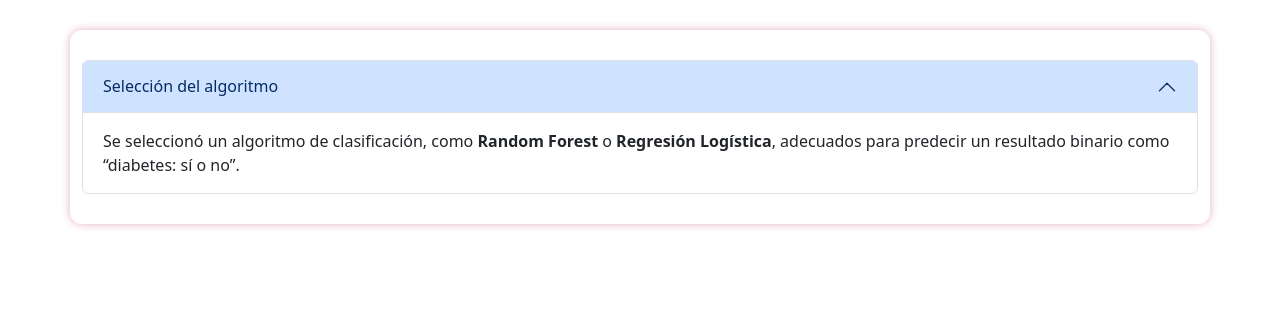
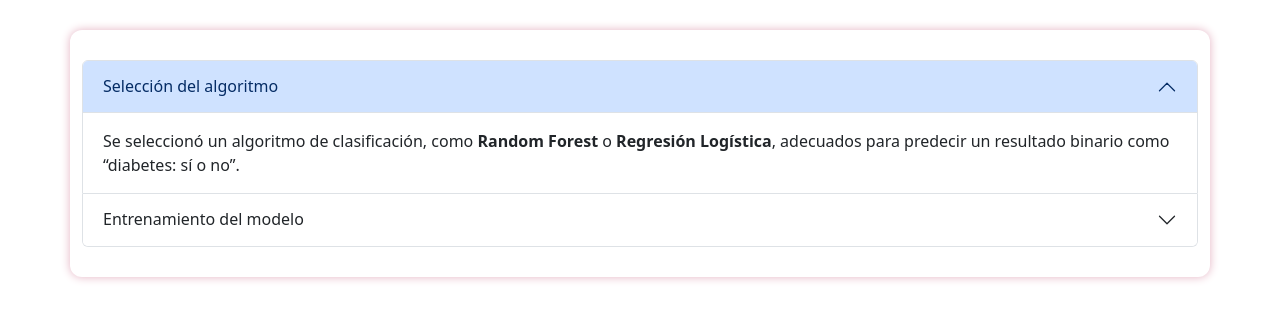
Before and after one commit to laurabauva/salud, a Flask app: template templates/etapa1.html in a window 1280 px wide. Shown: the part 170-491 px from the top of the page. Run offline with Flask 3, Linux system fonts and the light colour scheme; the template is opened without the code that fills it, so the values that code supplies are empty.

Commit message:
se crea item 2
creamos de la misma manera que el primero el segundo item, entrenamiento del modelo

```diff
--- a/templates/etapa1.html
+++ b/templates/etapa1.html
@@ -27,3 +27,15 @@
           </div>
         </div>
       </div>
+   <div class="accordion-item">
+        <h2 class="accordion-header" id="heading2">
+          <button class="accordion-button collapsed" type="button" data-bs-toggle="collapse" data-bs-target="#collapse2" aria-expanded="false" aria-controls="collapse2">
+            Entrenamiento del modelo
+          </button>
+        </h2>
+        <div id="collapse2" class="accordion-collapse collapse" data-bs-parent="#accordionEtapa1">
+          <div class="accordion-body">
+            El modelo se entrenó con el conjunto de datos Pima Indians Diabetes Dataset, usando variables como glucosa, presión arterial, edad, entre otras.
+          </div>
+        </div>
+      </div>
```
